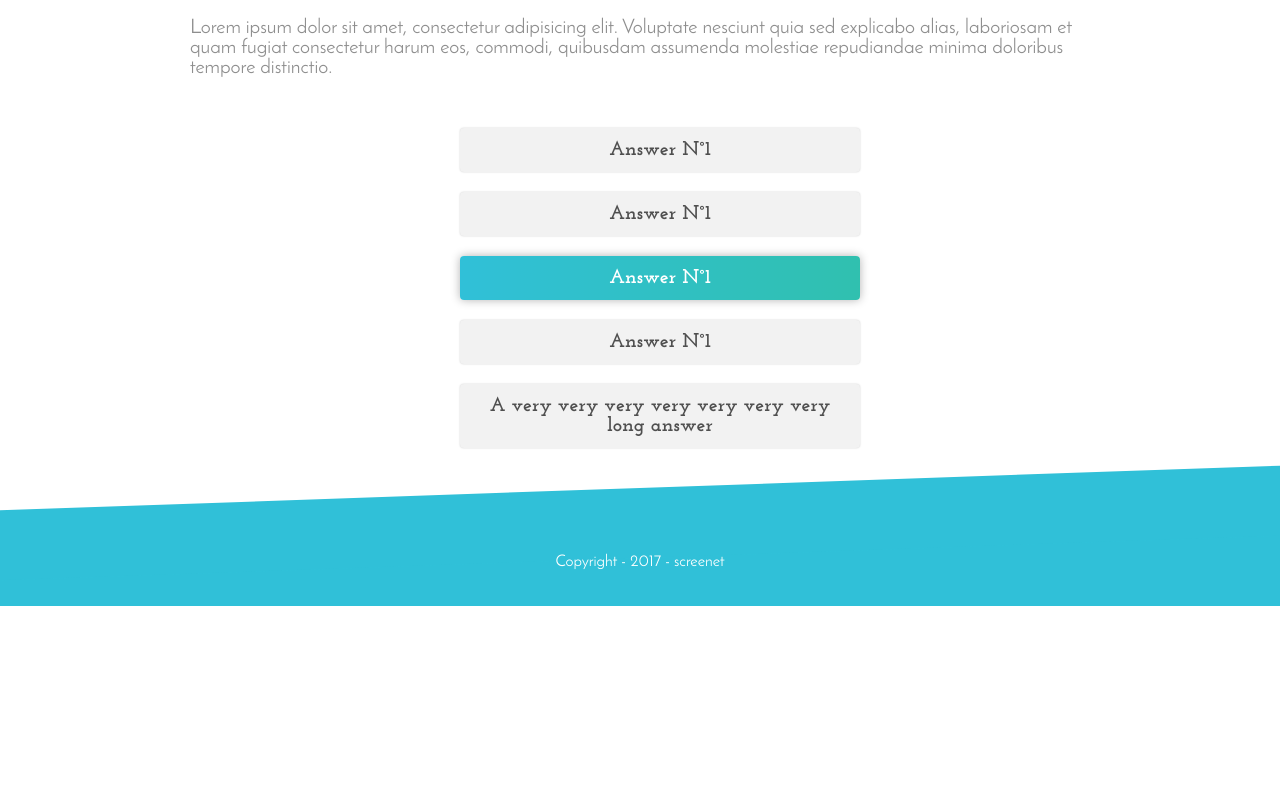
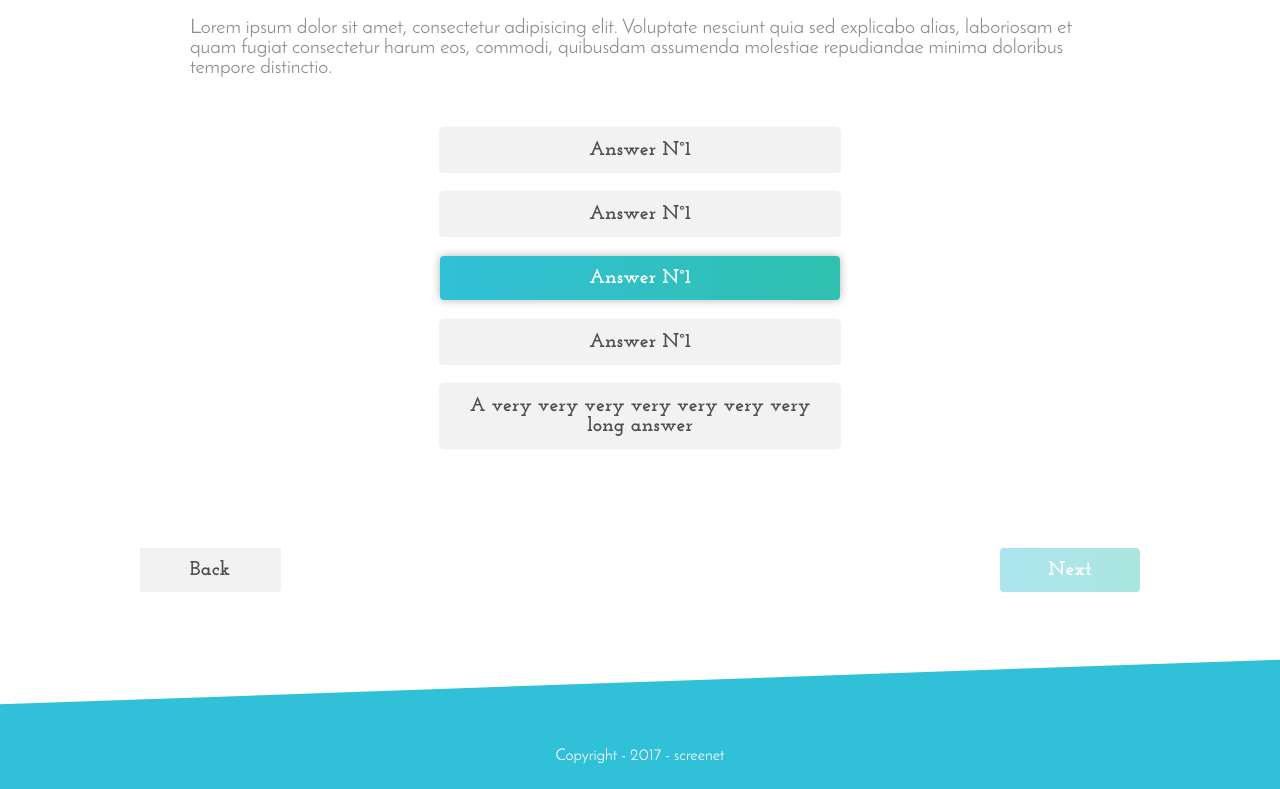
Before and after one commit to Davidbell1/Screenet, an Angular app: page /questionnaire in a window 1280 px wide. Shown: the part 563-1352 px from the top of the page. Before the commit the page ends 1169 px from the top, so only its background shows below. Built offline with nearby package versions, Linux system fonts and the light colour scheme.

Commit message:
Small bugs and fixes.

```diff
--- a/src/app/views/home/home.component.scss
+++ b/src/app/views/home/home.component.scss
@@ -98,7 +98,7 @@ section.take_the_test{
 		margin: 0 auto;
 
 		a{
-			width: 90%;
+			width: 100%;
 			margin: 0 auto;
 			display: block;
 			color: white;
--- a/src/app/views/questionnaire/questionnaire.component.html
+++ b/src/app/views/questionnaire/questionnaire.component.html
@@ -14,6 +14,10 @@
 			<li><a (click)="alert('hello')" >Answer N°1</a></li>
 			<li><a (click)="alert('hello')" >A very very very very very very very long answer</a></li>
 		</ul>
+		<div class="button_container">
+			<a class="back">Back</a>
+			<a class="next">Next</a>
+		</div>
 	</div>
 </section>
 
--- a/src/app/views/questionnaire/questionnaire.component.scss
+++ b/src/app/views/questionnaire/questionnaire.component.scss
@@ -42,10 +42,10 @@ section.questionnaire{
 			color: #8e8e8e;
 		}
 		ul{
-			width: 90%;
+			width: 100%;
 			max-width: 400px;
 			margin: 50px auto 0;
-
+			padding: 0;
 
 			li{
 				width: 100%;
@@ -53,7 +53,7 @@ section.questionnaire{
 				margin: 20px 0;
 
 				a{
-					width: 90%;
+					width: calc(100% - 40px);
 					margin: 0 auto;
 					display: block;
 					color: #4f4f4f;
@@ -79,6 +79,65 @@ section.questionnaire{
 						&:hover{
 							opacity: 0.8;
 						}
+					}
+				}
+			}
+		}
+		div.button_container{
+			overflow: auto;
+			margin: 100px auto 70px;
+
+			a.back{
+				width: 90%;
+				max-width: 100px;
+				margin: 0 auto;
+				display: block;
+				color: #4f4f4f;
+				font-family: 'JosefinSlab';
+				text-decoration: none;
+				font-size: 20px;
+				text-align: center;
+				padding: 12px 20px;
+				border-radius: 4px;
+				background: #f2f2f2;
+				box-shadow: 0 0 2px rgba(0, 0, 0, 0.2);
+				transition: all 200ms;
+				cursor: pointer;
+				float: left;
+
+
+				&:hover{
+					box-shadow: 0 0 6px rgba(0, 0, 0, 0.2);
+				}
+			}
+			a.next{
+				width: 90%;
+				max-width: 100px;
+				margin: 0 auto;
+				display: block;
+				font-family: 'JosefinSlab';
+				text-decoration: none;
+				font-size: 20px;
+				text-align: center;
+				padding: 12px 20px;
+				border-radius: 4px;
+				background: linear-gradient(to right, #30c0d8, #30c0af);
+				color: white;
+				box-shadow: 0 0 2px rgba(0, 0, 0, 0.2);
+				transition: all 200ms;
+				cursor: not-allowed;
+				opacity: 0.4;
+				float: right;
+
+				&:hover{
+					opacity: 0.5;
+				}
+				&.active{
+					opacity: 1;
+					cursor: pointer;
+
+					&:hover{
+						opacity: 0.8;
 					}
 				}
 			}
```
